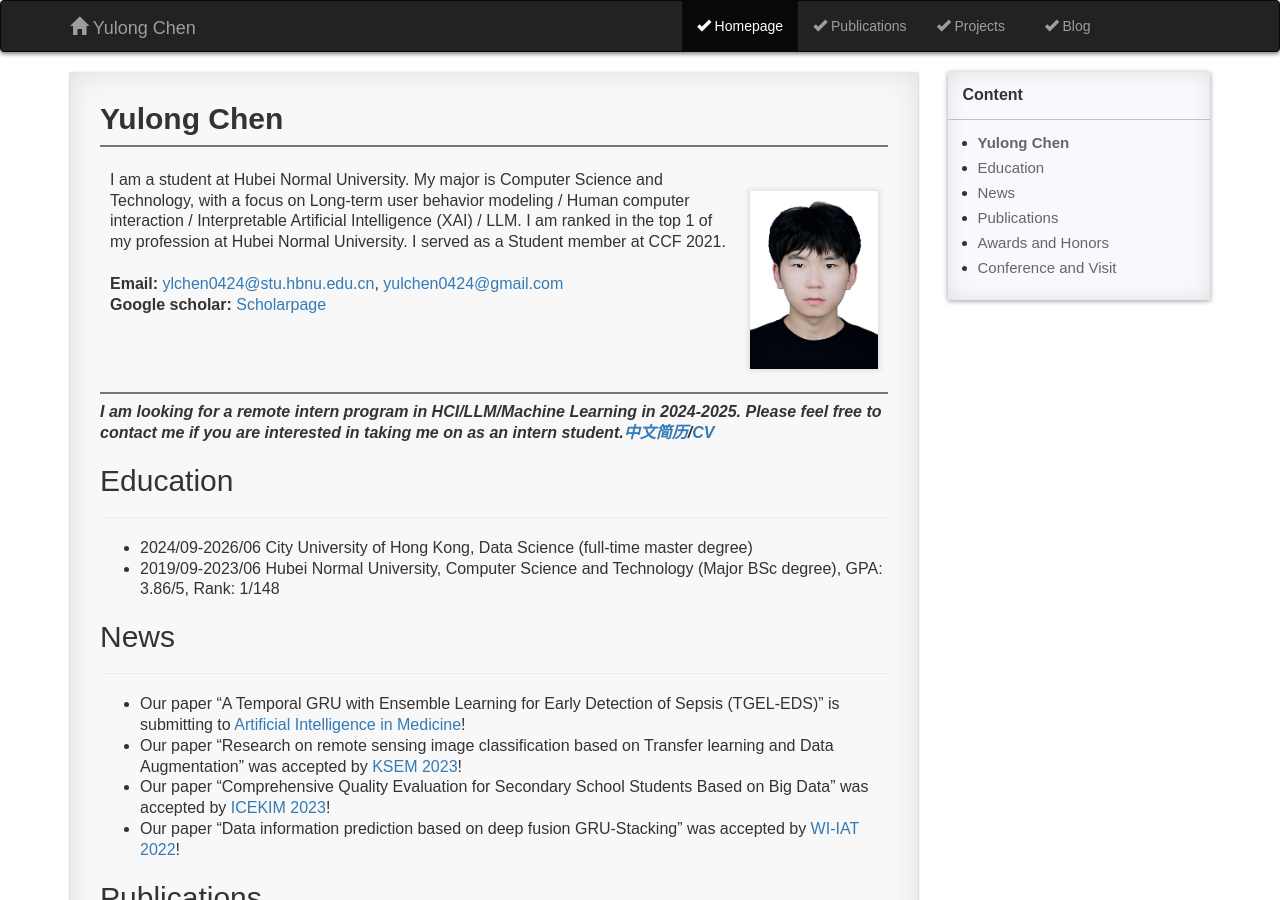
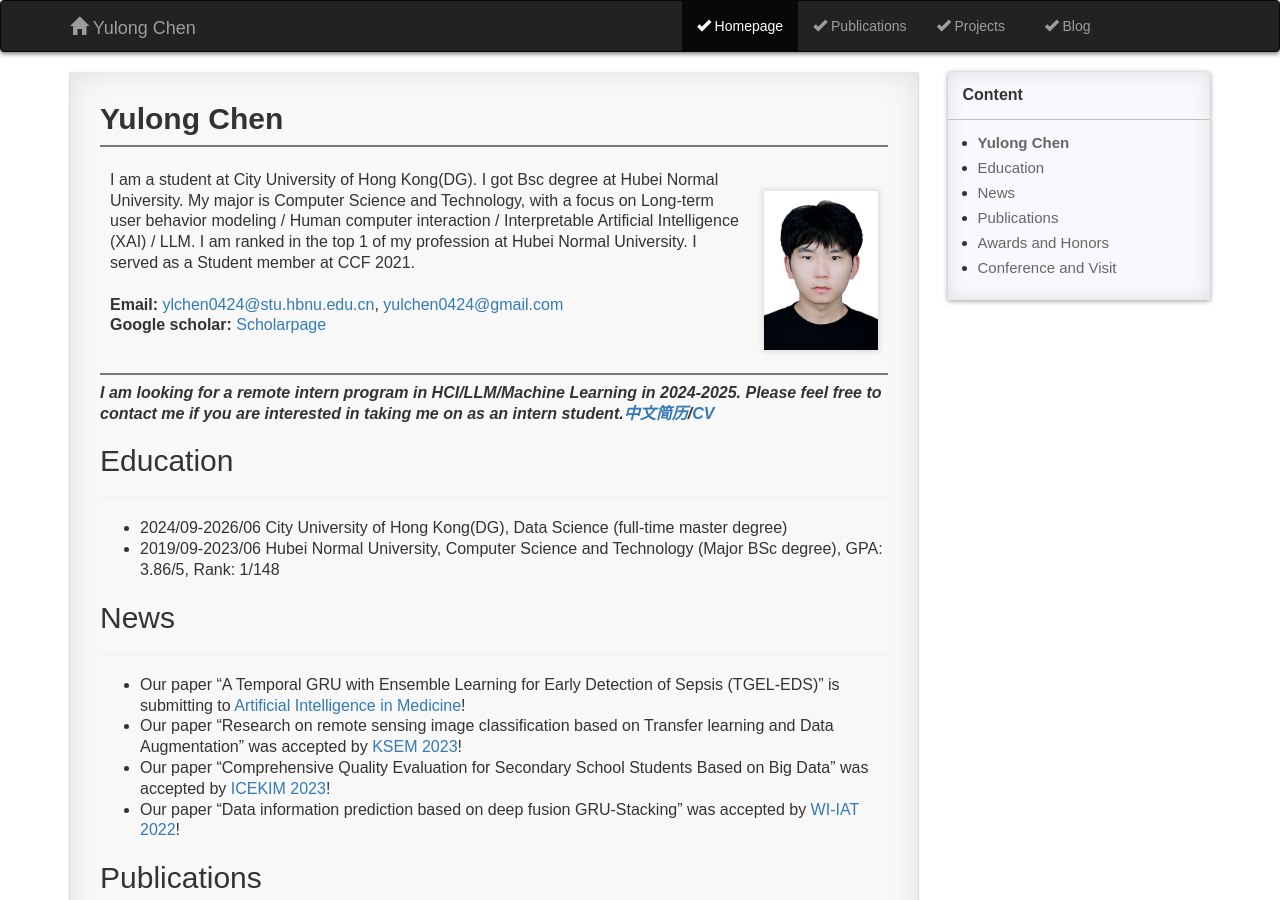
Before and after one commit to yulongC/yulongC.github.io, a Jekyll site: the page built from pages/1_homepage.md, in a window 1280 px wide and 900 px high. Built offline with Jekyll 4.4.1, drawn with Linux system fonts in a browser that asks for light colours; comment, search, counter and statistics services are not loaded.

Commit message:
Update 1_homepage.md

```diff
--- a/pages/1_homepage.md
+++ b/pages/1_homepage.md
@@ -11,14 +11,14 @@
 
 ## **Yulong Chen**
 
-| <br> I am a student at Hubei Normal University. My major is Computer Science and Technology, with a focus on Long-term user behavior modeling / Human computer interaction / Interpretable Artificial Intelligence (XAI) / LLM. I am ranked in the top 1 of my profession at Hubei Normal University. I served as a Student member at CCF 2021. <br> <br> **Email:** <ylchen0424@stu.hbnu.edu.cn>, <yulchen0424@gmail.com> <br> **Google scholar:** [Scholarpage](https://scholar.google.com/citations?hl=en&user=G4RazmQAAAAJ&view_op=list_works&gmla=AOV7GLMocIzBzFzB3jGGdrzAaTuncsxcl1r1nD7tQGtvVPucTCOyUvQZ4YUjoouO6NzDMY6W1OnE4XuL-jGo7QMQzTs6GHV_FV8Ax3LqWM8ycc0-a3LA0vU2IYw4iL9C5bJu4Zxzn1zE) <br> | <br> &emsp; ![image](https://yulongC.github.io/images/chen-2023.jpg) <br> <br> |
+| <br> I am a student at City University of Hong Kong(DG). I got Bsc degree at Hubei Normal University. My major is Computer Science and Technology, with a focus on Long-term user behavior modeling / Human computer interaction / Interpretable Artificial Intelligence (XAI) / LLM. I am ranked in the top 1 of my profession at Hubei Normal University. I served as a Student member at CCF 2021. <br> <br> **Email:** <ylchen0424@stu.hbnu.edu.cn>, <yulchen0424@gmail.com> <br> **Google scholar:** [Scholarpage](https://scholar.google.com/citations?hl=en&user=G4RazmQAAAAJ&view_op=list_works&gmla=AOV7GLMocIzBzFzB3jGGdrzAaTuncsxcl1r1nD7tQGtvVPucTCOyUvQZ4YUjoouO6NzDMY6W1OnE4XuL-jGo7QMQzTs6GHV_FV8Ax3LqWM8ycc0-a3LA0vU2IYw4iL9C5bJu4Zxzn1zE) <br> | <br> &emsp; ![image](https://yulongC.github.io/images/chen-2023.jpg) <br> <br> |
 
 ***I am looking for a remote intern program in HCI/LLM/Machine Learning in 2024-2025. Please feel free to contact me if you are interested in taking me on as an intern student.[中文简历](https://github.com/yulongC/yulongC.github.io/blob/main/cv/cv_cn.pdf)/[CV](https://github.com/yulongC/yulongC.github.io/blob/main/cv/cv_en.pdf)***
 
 ## Education
 
 ---
-* 2024/09-2026/06 City University of Hong Kong, Data Science (full-time master degree)
+* 2024/09-2026/06 City University of Hong Kong(DG), Data Science (full-time master degree)
 * 2019/09-2023/06 Hubei Normal University, Computer Science and Technology (Major BSc degree), GPA: 3.86/5, Rank: 1/148
 
 
```
